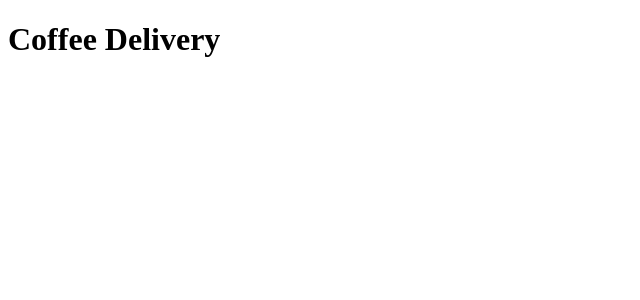
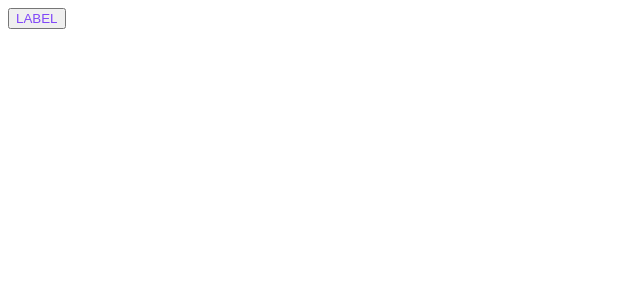
Before and after one commit to pedrohlucena/ignite-coffee-delivery, a React (Vite) app: page / in a window 1280 px wide. Shown: the top 300 px of the page, without its empty margins (0-640 px from the left). Built offline with nearby package versions, Linux system fonts and the light colour scheme.

Commit message:
create application theme

```diff
--- a/package.json
+++ b/package.json
@@ -11,7 +11,8 @@
   },
   "dependencies": {
     "react": "^18.2.0",
-    "react-dom": "^18.2.0"
+    "react-dom": "^18.2.0",
+    "styled-components": "^6.0.5"
   },
   "devDependencies": {
     "@rocketseat/eslint-config": "^2.1.0",
--- a/src/App.tsx
+++ b/src/App.tsx
@@ -1,3 +1,11 @@
+import { ThemeProvider } from 'styled-components'
+import { defaultTheme } from './styles/themes/default'
+import { Button } from './components/Button'
+
 export function App() {
-  return <h1>Coffee Delivery</h1>
+  return (
+    <ThemeProvider theme={defaultTheme}>
+      <Button />
+    </ThemeProvider>
+  )
 }
--- /dev/null
+++ b/src/components/Button/index.tsx
@@ -0,0 +1,5 @@
+import * as S from './styles'
+
+export function Button() {
+  return <S.ButtonContainer>LABEL</S.ButtonContainer>
+}
--- /dev/null
+++ b/src/components/Button/styles.ts
@@ -0,0 +1,7 @@
+import { css, styled } from 'styled-components'
+
+export const ButtonContainer = styled.button`
+  ${({ theme }) => css`
+    color: ${theme.purple};
+  `}
+`
--- /dev/null
+++ b/src/styles/themes/default.ts
@@ -0,0 +1,24 @@
+export const defaultTheme = {
+  yellow: '#DBAC2C',
+  'yellow-dark': '#C47F17',
+  'yellow-light': '#F1E9C9',
+
+  purple: '#8047F8',
+  'purple-dark': '#4B2995',
+  'purple-light': '#EBE5F9',
+
+  'base-title': '#272221',
+  'base-subtitle': '#403937',
+  'base-text': '#574F4D',
+
+  'base-label': '#8D8686',
+  'base-hover': '#D7D5D5',
+
+  'base-button': '#E6E5E5',
+  'base-input': '#EDEDED',
+  'base-card': '#F3F2F2',
+
+  background: 'FAFAFA',
+
+  white: '#FFFFFF',
+} as const
```
Also changed, not shown: 1 other file (tests, documents, lock files or other folders).
